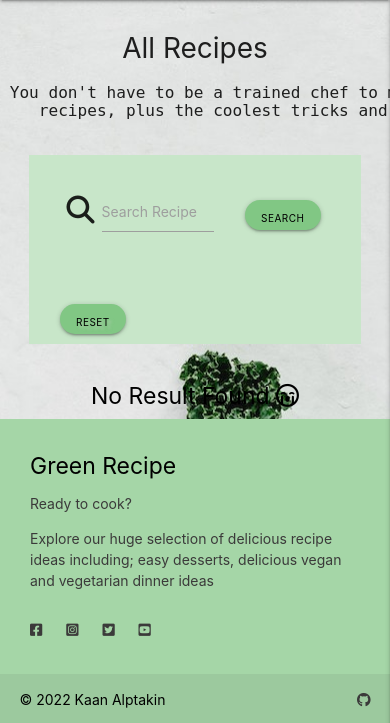
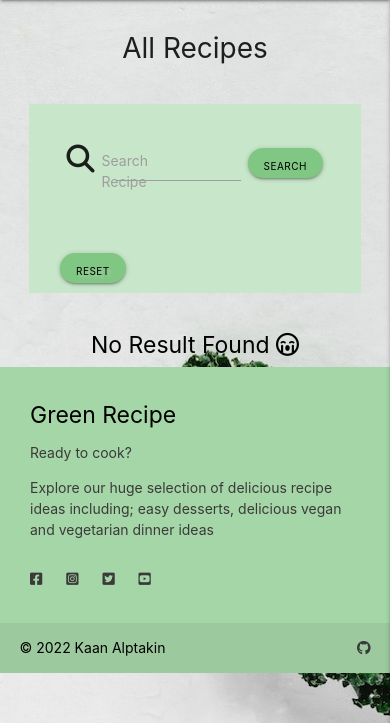
Before and after one commit to kaanalptkn/myrecepie.ka3, a Flask app: page / in a window 390 px wide; the page is wider, and only the part inside the window is pictured. Shown: the part 56-779 px from the top of that part. Run offline with Flask 2, Linux system fonts and the light colour scheme; data that the repository does not hold is empty; some libraries are stand-ins or nearby versions.

Commit message:
Updated mobile view

```diff
--- a/app.py
+++ b/app.py
@@ -258,4 +258,4 @@ def delete_recipe(recipe_id):
 if __name__ == "__main__":
     app.run(host=os.environ.get("IP"),
             port=int(os.environ.get("PORT")),
-            debug=True)
+            debug=False)
--- a/static/css/style.css
+++ b/static/css/style.css
@@ -83,6 +83,15 @@ img {
         font-size: 22px;
     }
 
+    button#recipe-search-btn {
+        margin-left: 3rem;
+    }
+
+    .input-field .prefix ~ input {
+        width: calc(100% - 0rem);
+        margin-left: 4rem;
+    }
+
     h2 {
         font-size: 2rem;
     }
--- a/templates/categories.html
+++ b/templates/categories.html
@@ -2,8 +2,6 @@
 {% block content %}
 
 <h2 class="center-align home">All Recipes</h2>
-<h6><pre class="center-align"> You don't have to be a trained chef to make insanely delicious food. Green Recipe has all the easiest  vegeterian/vegan
-    recipes, plus the coolest tricks and shortcuts to make cooking the most fun you've ever had.</pre></h6>
 <!--Search, reset buttons-->
 <div class="container col s12 m10 offset-m1 content-container">
     <div class="row">
```
